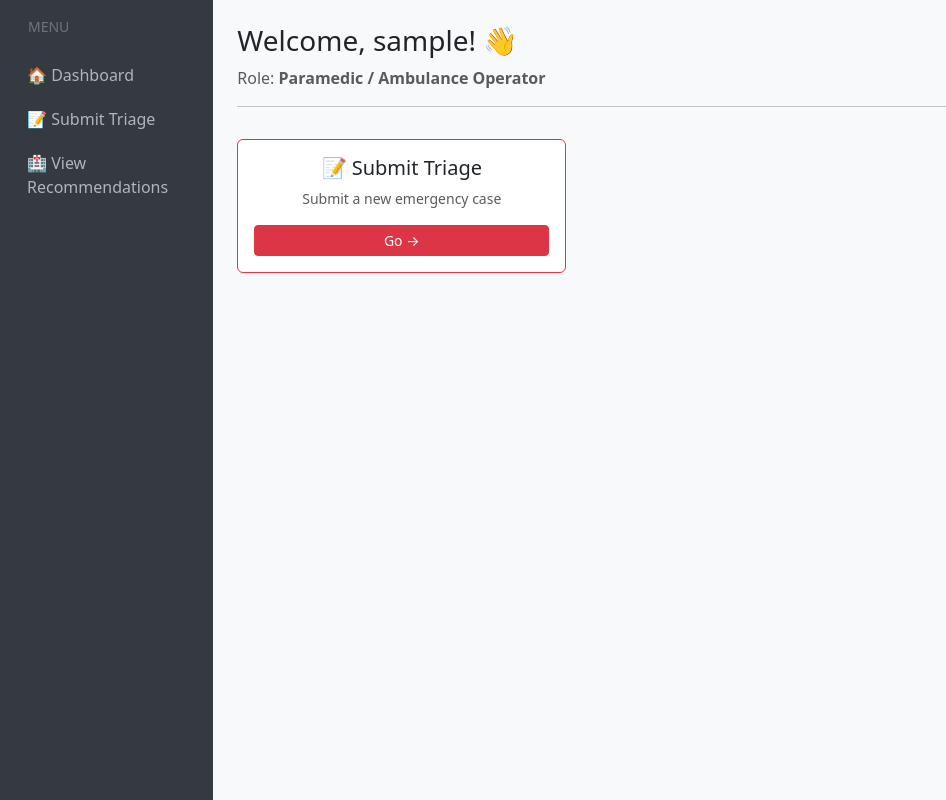
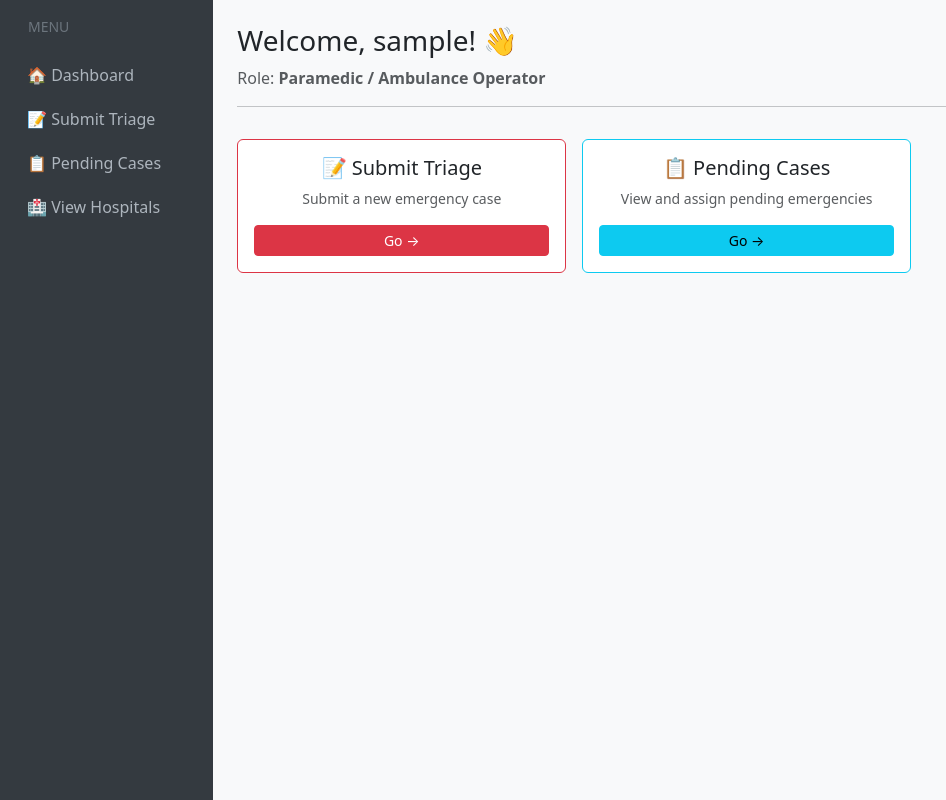
Before and after one commit to Rizon40/EPLBTS-Project, a Django app: page /home/ in a window 1280 px wide. Shown: the part 56-856 px from the top of the page, without its empty margins (0-946 px from the left). Run offline with Django 5.2, Linux system fonts and the light colour scheme; the visitor is signed in with stand-in values (Sample User, id 1).

Commit message:
Update templates base and deshboard.html

```diff
--- a/eplbts/templates/base.html
+++ b/eplbts/templates/base.html
@@ -7,12 +7,35 @@
     <!-- Bootstrap 5 CDN -->
     <link href="https://cdn.jsdelivr.net/npm/bootstrap@5.3.0/dist/css/bootstrap.min.css" rel="stylesheet">
     <style>
-        body { background-color: #f8f9fa; }
-        .navbar-brand { font-weight: bold; color: #dc3545 !important; }
-        .sidebar { min-height: 100vh; background-color: #343a40; }
-        .sidebar a { color: #adb5bd; text-decoration: none; display: block; padding: 10px 15px; }
-        .sidebar a:hover { background-color: #495057; color: white; }
-        .role-badge { font-size: 0.75rem; }
+        body {
+            background-color: #f8f9fa;
+        }
+
+        .navbar-brand {
+            font-weight: bold;
+            color: #dc3545 !important;
+        }
+
+        .sidebar {
+            min-height: 100vh;
+            background-color: #343a40;
+        }
+
+        .sidebar a {
+            color: #adb5bd;
+            text-decoration: none;
+            display: block;
+            padding: 10px 15px;
+        }
+
+        .sidebar a:hover {
+            background-color: #495057;
+            color: white;
+        }
+
+        .role-badge {
+            font-size: 0.75rem;
+        }
     </style>
 </head>
 <body>
@@ -41,18 +64,25 @@
 
             <a href="{% url 'dashboard' %}">🏠 Dashboard</a>
 
+            {% if user.is_patient %}
+            <a href="{% url 'sos_emergency' %}">🆘 SOS Emergency</a>
+            <a href="{% url 'hospital_list' %}">🏥 Find Hospital</a>
+            {% endif %}
+
             {% if user.is_paramedic %}
-            <a href="#">📝 Submit Triage</a>
-            <a href="#">🏥 View Recommendations</a>
+            <a href="{% url 'submit_triage' %}">📝 Submit Triage</a>
+            <a href="{% url 'pending_cases' %}">📋 Pending Cases</a>
+            <a href="{% url 'hospital_list' %}">🏥 View Hospitals</a>
             {% endif %}
 
             {% if user.is_hospital_admin %}
-            <a href="#">🏥 Update Hospital Status</a>
-            <a href="#">📋 Transfer Requests</a>
+            <a href="{% url 'update_hospital_status' %}">🏥 Update Hospital Status</a>
+            <a href="{% url 'incoming_transfers' %}">📋 Transfer Requests</a>
+            <a href="{% url 'hospital_notifications' %}">🔔 Notifications</a>
             {% endif %}
 
             {% if user.is_authority %}
-            <a href="#">📊 Monitor Dashboard</a>
+            <a href="{% url 'hospital_list' %}">📊 Monitor Hospitals</a>
             <a href="#">📈 Emergency Trends</a>
             {% endif %}
 
--- a/eplbts/templates/dashboard.html
+++ b/eplbts/templates/dashboard.html
@@ -14,12 +14,29 @@
 
 <div class="row g-3 mt-2">
 
+    {% if user.is_patient %}
+    <div class="col-md-4">
+        <div class="card border-warning text-center p-3">
+            <h5>🆘 SOS Emergency</h5>
+            <p class="text-muted small">Request emergency ambulance</p>
+            <a href="{% url 'sos_emergency' %}" class="btn btn-warning btn-sm">Go →</a>
+        </div>
+    </div>
+    {% endif %}
+
     {% if user.is_paramedic %}
     <div class="col-md-4">
         <div class="card border-danger text-center p-3">
             <h5>📝 Submit Triage</h5>
             <p class="text-muted small">Submit a new emergency case</p>
-            <a href="#" class="btn btn-danger btn-sm">Go →</a>
+            <a href="{% url 'submit_triage' %}" class="btn btn-danger btn-sm">Go →</a>
+        </div>
+    </div>
+    <div class="col-md-4">
+        <div class="card border-info text-center p-3">
+            <h5>📋 Pending Cases</h5>
+            <p class="text-muted small">View and assign pending emergencies</p>
+            <a href="{% url 'pending_cases' %}" class="btn btn-info btn-sm">Go →</a>
         </div>
     </div>
     {% endif %}
@@ -29,7 +46,21 @@
         <div class="card border-primary text-center p-3">
             <h5>🏥 Update Hospital Status</h5>
             <p class="text-muted small">Update ICU and bed availability</p>
-            <a href="#" class="btn btn-primary btn-sm">Go →</a>
+            <a href="{% url 'update_hospital_status' %}" class="btn btn-primary btn-sm">Go →</a>
+        </div>
+    </div>
+    <div class="col-md-4">
+        <div class="card border-warning text-center p-3">
+            <h5>📋 Transfer Requests</h5>
+            <p class="text-muted small">View incoming patient transfers</p>
+            <a href="{% url 'incoming_transfers' %}" class="btn btn-warning btn-sm">Go →</a>
+        </div>
+    </div>
+    <div class="col-md-4">
+        <div class="card border-secondary text-center p-3">
+            <h5>🔔 Notifications</h5>
+            <p class="text-muted small">View emergency alerts</p>
+            <a href="{% url 'hospital_notifications' %}" class="btn btn-secondary btn-sm">Go →</a>
         </div>
     </div>
     {% endif %}
@@ -39,7 +70,7 @@
         <div class="card border-success text-center p-3">
             <h5>📊 Monitor Dashboard</h5>
             <p class="text-muted small">View hospital load and trends</p>
-            <a href="#" class="btn btn-success btn-sm">Go →</a>
+            <a href="{% url 'hospital_list' %}" class="btn btn-success btn-sm">Go →</a>
         </div>
     </div>
     {% endif %}
```
Also changed, not shown: eplbts/core/test_selenium_pytest.py (line endings or trailing spaces).
